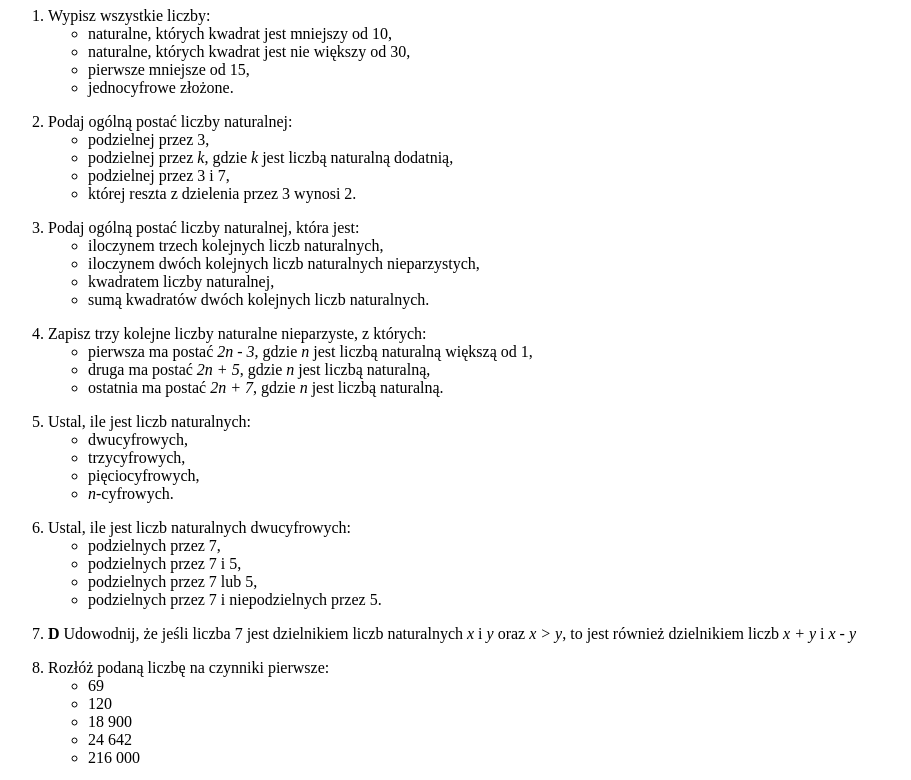
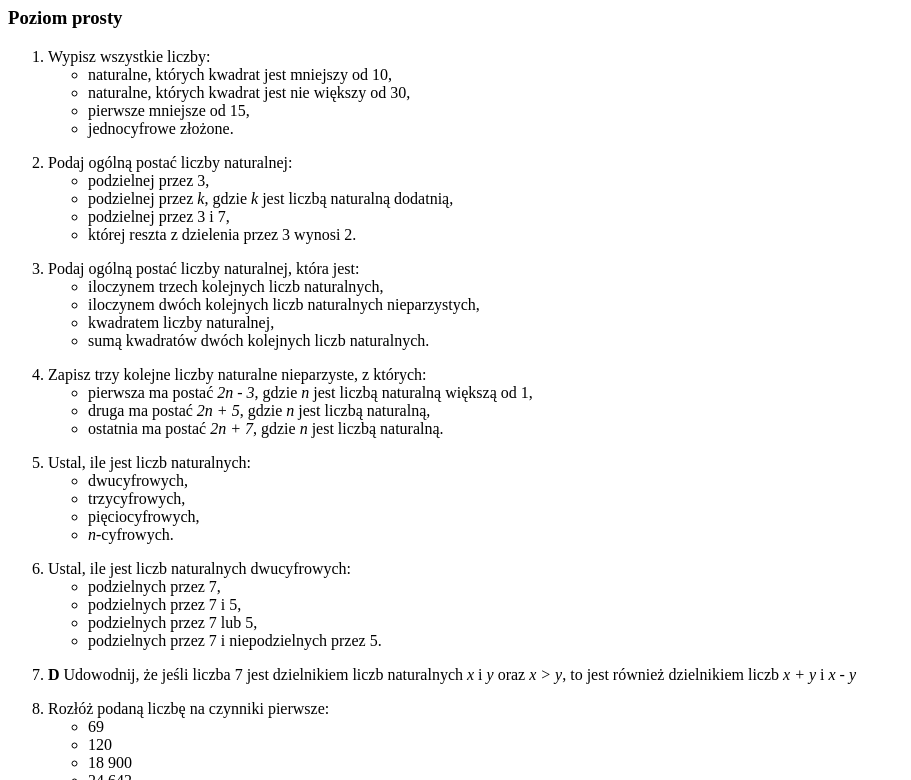
Before and after one commit to jocker18291/Math-Exercises-Tutoring-, a plain HTML site: page tematy/naturalne.html in a window 1280 px wide. Shown: the part 73-853 px from the top of the page, without its empty margins (0-911 px from the left). Drawn offline with Linux system fonts and the light colour scheme.

Commit message:
Add a heading of level of difficulty

```diff
--- a/tematy/naturalne.html
+++ b/tematy/naturalne.html
@@ -7,6 +7,7 @@
 
     <body>
         <h1>Liczby naturalne</h1>
+        <h3>Poziom prosty</h3>
         <ol>
             <li>Wypisz wszystkie liczby:</li>
             <ul>
```
